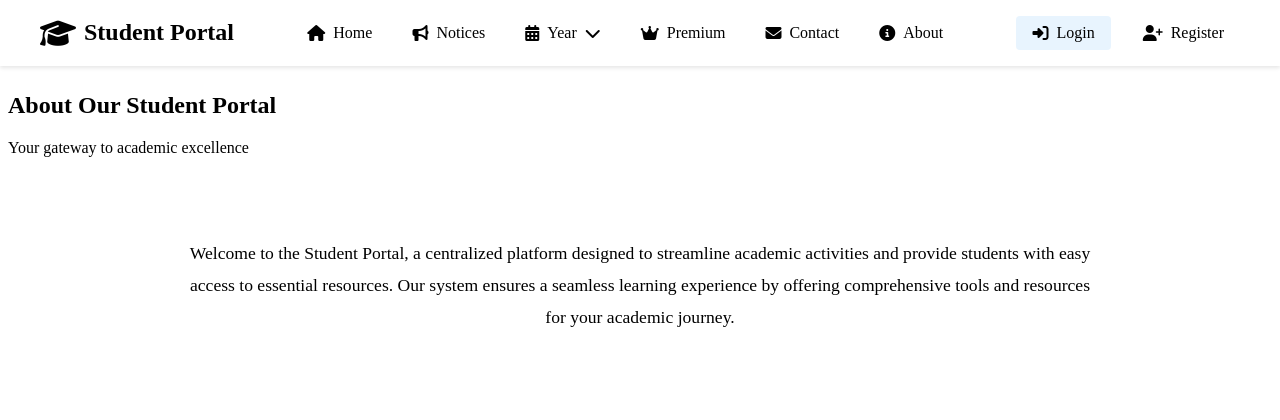
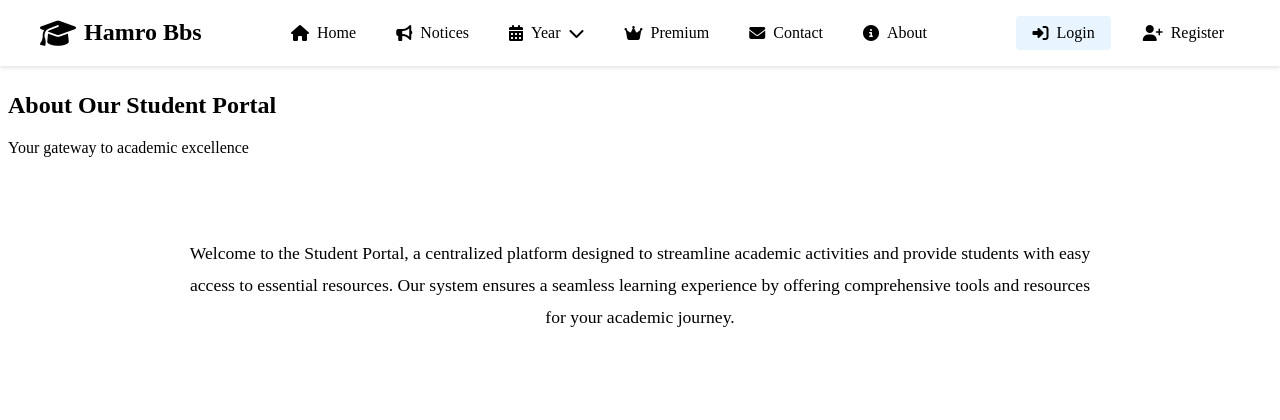
Before and after one commit to SugamPokharel007/Student_Portal, a Django app: page /about/ in a window 1280 px wide. Shown: the top 420 px of the page. Run offline with Django 5.2, Linux system fonts and the light colour scheme.

Commit message:
Name changed

```diff
--- a/student_app/templates/base.html
+++ b/student_app/templates/base.html
@@ -29,7 +29,7 @@
         <div class="nav-container">
             <div class="nav-brand">
                 <i class="fa-solid fa-graduation-cap"></i>
-                <span>Student Portal</span>
+                <span>Hamro Bbs</span>
             </div>
 
             <button class="mobile-menu-toggle" aria-label="Toggle Menu">
```
